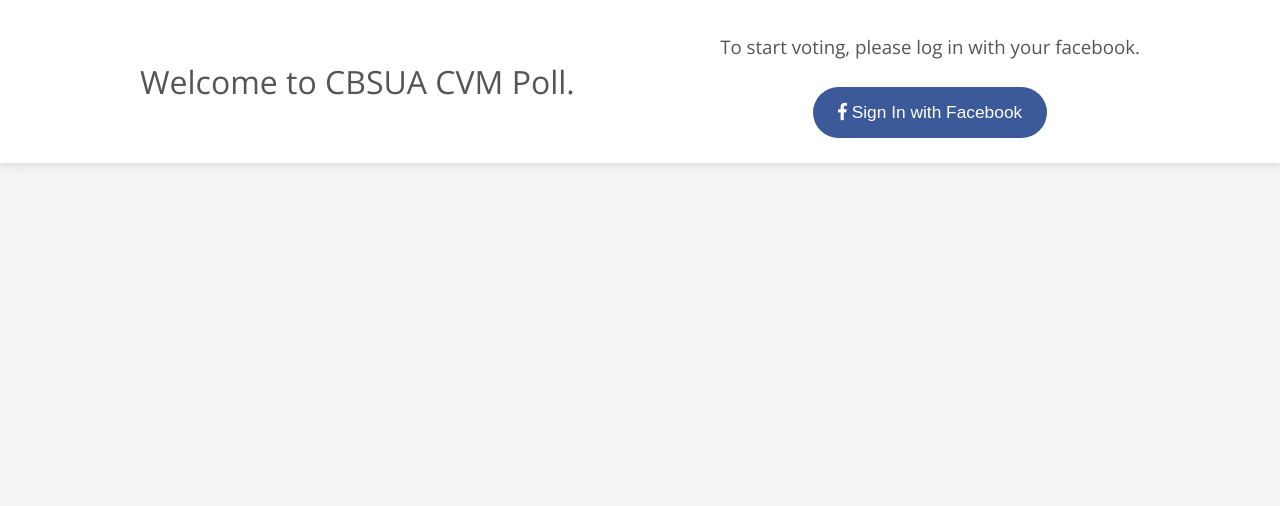
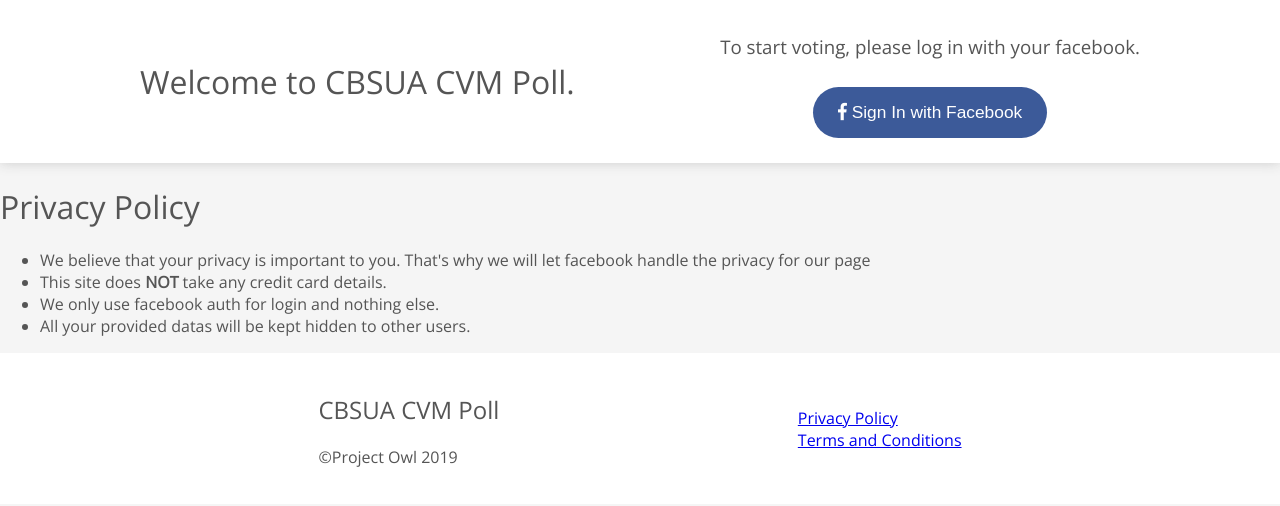
Before and after one commit to neilaldreiii/cbsua-cvm-poll, a Vue app: page /privacy in a window 1280 px wide. Shown: the top 506 px of the page. Built offline with nearby package versions, Linux system fonts and the light colour scheme; no server answers.

Commit message:
Added Privacy: Added Terms: Added terms and privacy routing: Added footer style(temp)

```diff
--- a/src/App.vue
+++ b/src/App.vue
@@ -2,6 +2,7 @@
   <div id="app">
     <app-signin></app-signin>
     <router-view />
+    <app-footer></app-footer>
   </div>
 </template>
 
@@ -12,11 +13,13 @@
 
 
 import SignIn from "@/components/SignIn";
+import AppFooter from "@/components/AppFooter.vue";
 
 export default {
   name: "app",
   components: {
-    "app-signin": SignIn
+    "app-signin": SignIn,
+    "app-footer": AppFooter
   }
 }
 </script>
--- a/src/assets/css/main.css
+++ b/src/assets/css/main.css
@@ -131,3 +131,18 @@
     cursor: pointer;
     background: rgb(53, 71, 112);
 }
+/* Footer */
+footer {
+    padding: 20px;
+    margin: auto;
+    margin-bottom: 0;
+    background: #FFF;
+    display: flex;
+    flex-flow: row;
+    justify-content: space-evenly;
+}
+.footer-links {
+    display: flex;
+    flex-flow: column;
+    justify-content: center;
+}
--- /dev/null
+++ b/src/components/AppFooter.vue
@@ -0,0 +1,18 @@
+<template>
+    <footer>
+        <div class="footer-info">
+            <h2>CBSUA CVM Poll</h2>
+            <p>&copy;Project Owl 2019</p>
+        </div>
+        <div class="footer-links">
+            <router-link to="/privacy">Privacy Policy</router-link>
+            <router-link to="/terms">Terms and Conditions</router-link>
+        </div>
+    </footer>
+</template>
+
+<script>
+export default {
+
+}
+</script>
--- a/src/router.js
+++ b/src/router.js
@@ -1,6 +1,8 @@
 import Vue from "vue";
 import Router from "vue-router";
 import Home from "./views/Home.vue";
+import Privacy from "./views/Privacy.vue";
+import Terms from "./views/Terms.vue";
 
 Vue.use(Router);
 
@@ -10,6 +12,16 @@
       path: "/",
       name: "home",
       component: Home
+    },
+    {
+      path:"/privacy",
+      name: "privacy",
+      component: Privacy
+    },
+    {
+      path: "/terms",
+      name: "terms",
+      component: Terms
     }
   ],
   mode: "history"
--- a/src/views/Home.vue
+++ b/src/views/Home.vue
@@ -7,10 +7,11 @@
 <script>
 import Poll from "@/components/AppPoll.vue";
 
+
 export default {
   name: "home",
   components: {
-    "app-poll": Poll
+    "app-poll": Poll,
   }
 };
 </script>
--- /dev/null
+++ b/src/views/Privacy.vue
@@ -0,0 +1,25 @@
+<template>
+    <div class="container">
+        <header>
+            <h1>Privacy Policy</h1>
+        </header>
+        <div class="content">
+            <ul>
+                <li>We believe that your privacy is important to you. That's why we will let facebook handle the privacy for our page</li>
+                <li>This site does <b>NOT </b> take any credit card details.</li>
+                <li>We only use facebook auth for login and nothing else.</li>
+                <li>All your provided datas will be kept hidden to other users.</li>
+            </ul>
+        </div>
+    </div>
+</template>
+
+<script>
+export default {
+
+}
+</script>
+
+<style>
+
+</style>
--- /dev/null
+++ b/src/views/Terms.vue
@@ -0,0 +1,25 @@
+<template>
+    <div class="container">
+        <header>
+            <h1>Terms and Conditions</h1>
+        </header>
+        <div class="content">
+            <ul>
+                <li>This website is intended for Mr. and Ms VetMed online voting only.</li>
+                <li>Please do not <b>Plagiarize, Download and/or Copy</b> Any content of this page.</li>
+                <li>This page falls to copyright policy.</li>
+                <li>This page is licensed.</li>
+            </ul>
+        </div>
+    </div>
+</template>
+
+<script>
+export default {
+
+}
+</script>
+
+<style>
+
+</style>
```
Also changed, not shown: src/assets/logo.png.
